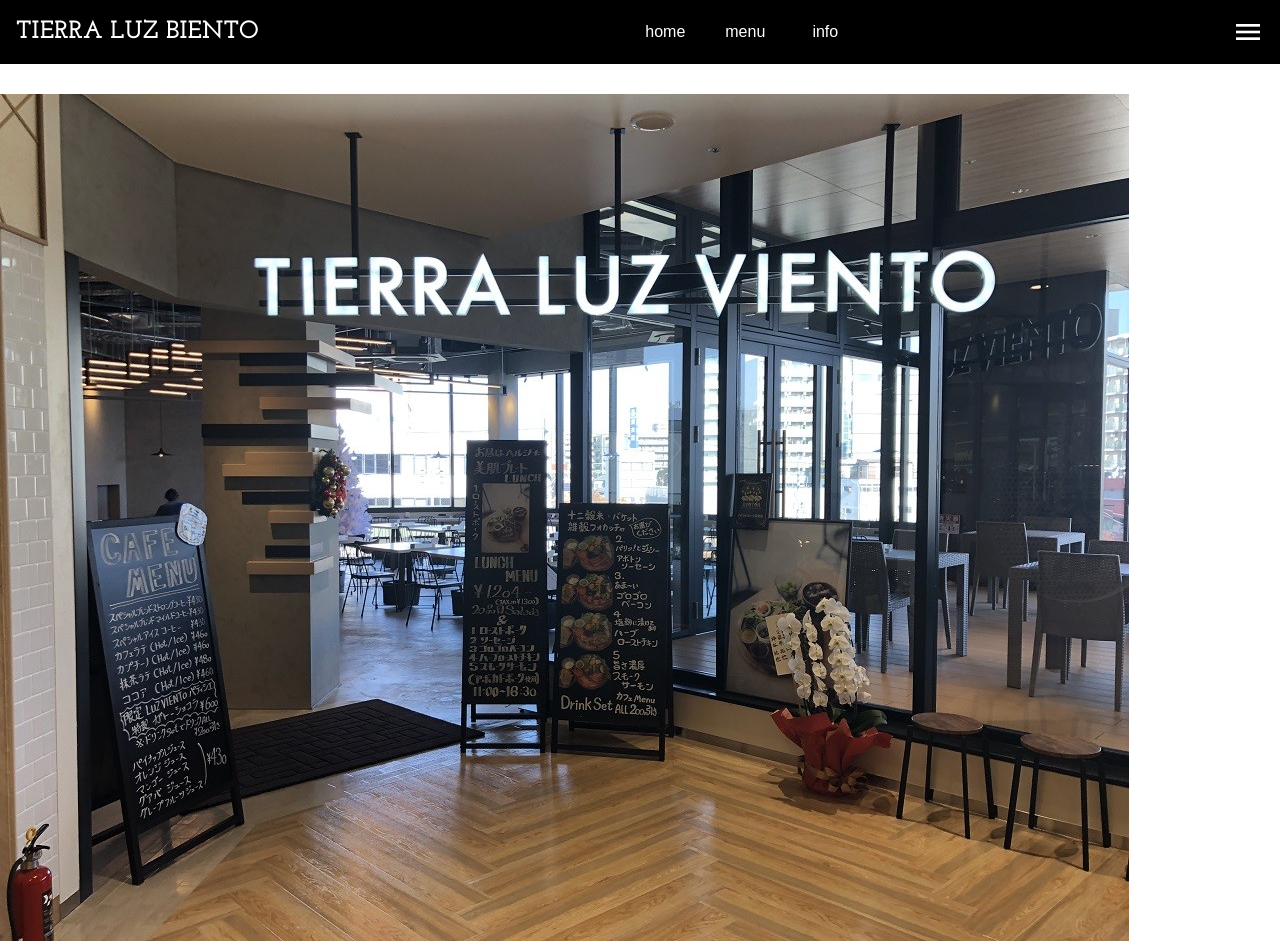
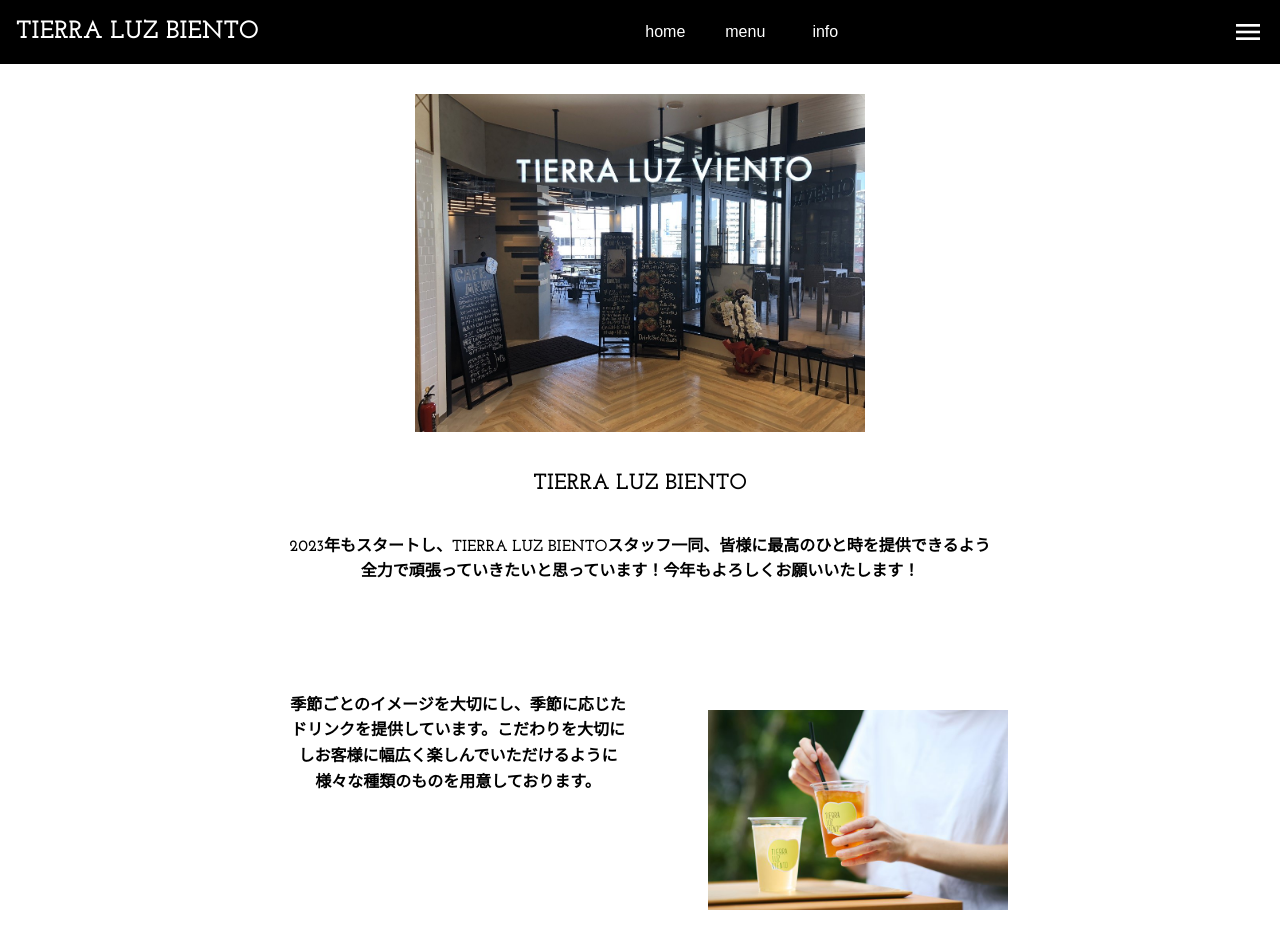
Before and after one commit to gh-8686/gh-8686.github.io, a plain HTML site: page cafe.html in a window 1280 px wide. Shown: the top 952 px of the page. Drawn offline with Linux system fonts and the light colour scheme.

Commit message:
Add files via upload

```diff
--- a/style.css
+++ b/style.css
@@ -2,6 +2,7 @@
 /* body */
 
 body {
+  text-align: center;
   margin: 0;
   font-family: Arial, Helvetica, sans
 }
@@ -11,8 +12,11 @@ h2 {
   margin: 0;
   font-family: 'Josefin Slab', serif;
   text-align: center;
+  overflow: hidden;
+
 }
 h1 {
+  font-size: 22px;
   margin-top: 40px;
   margin-bottom: 40px;
 }
@@ -33,6 +37,7 @@ p + p {
 
 img {
   vertical-align: bottom;
+  max-width: 450px;
 }
 
 .container {
@@ -42,9 +47,11 @@ img {
 }
 /* header */
 header {
+
   display: flex;
   padding: 0 16px;
   background-color: black;
+  margin-right: 0;
   margin-bottom: 30px;
 }
 
@@ -92,7 +99,7 @@ header h1 {
 .overlay #close {
   position: absolute;
   top: 16px;
-  right: 16px;
+  right: 35px;
   font-size: 32px;
   cursor: pointer;
 }
@@ -167,7 +174,6 @@ header h1 {
 
 /* main */
 
-
 /* screen */
 
 @media (min-width: 600px) {
@@ -185,6 +191,8 @@ header h1 {
 
 .features {
   padding: 32px 0;
+  overflow: hidden;
+
 }
 
 .features h1 {
@@ -193,7 +201,7 @@ header h1 {
 }
 
 .features .pic {
-  padding: 32px;
+  padding: 32px ;
 }
 
 .features img {
```
